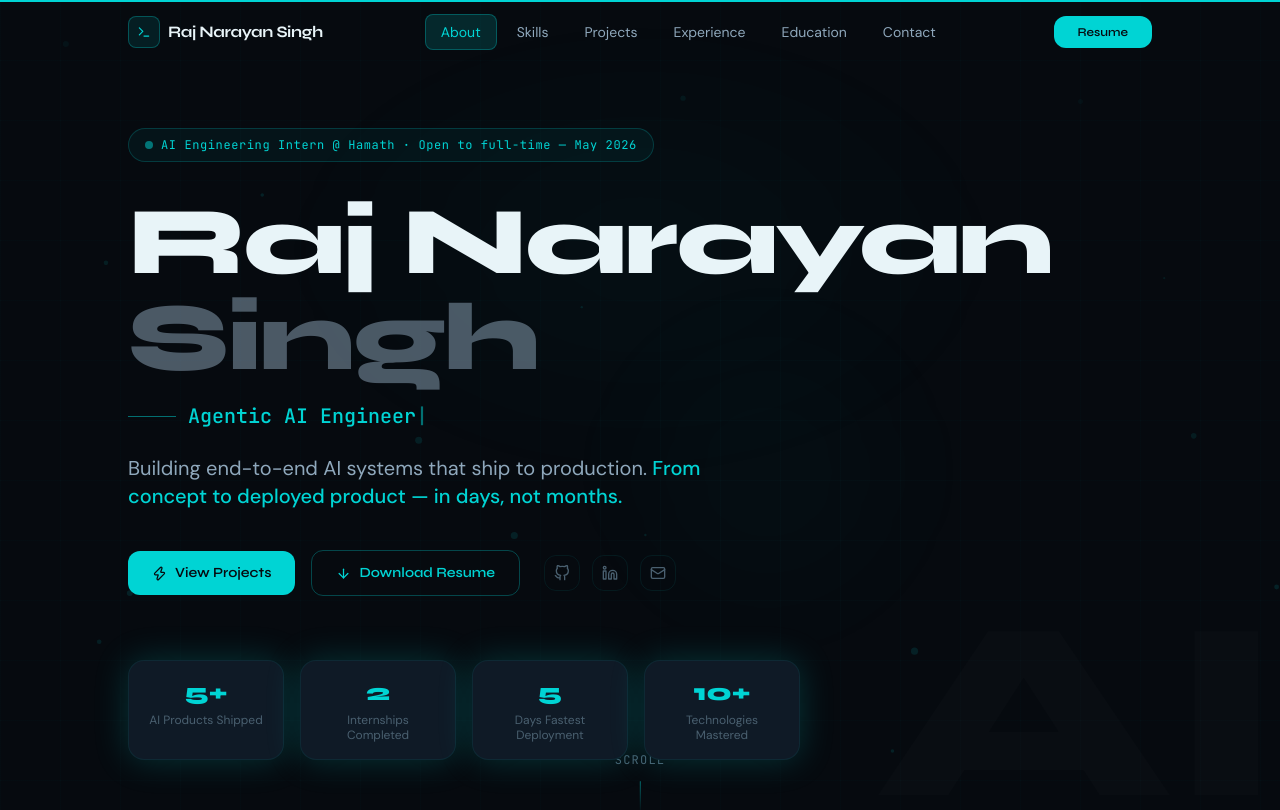
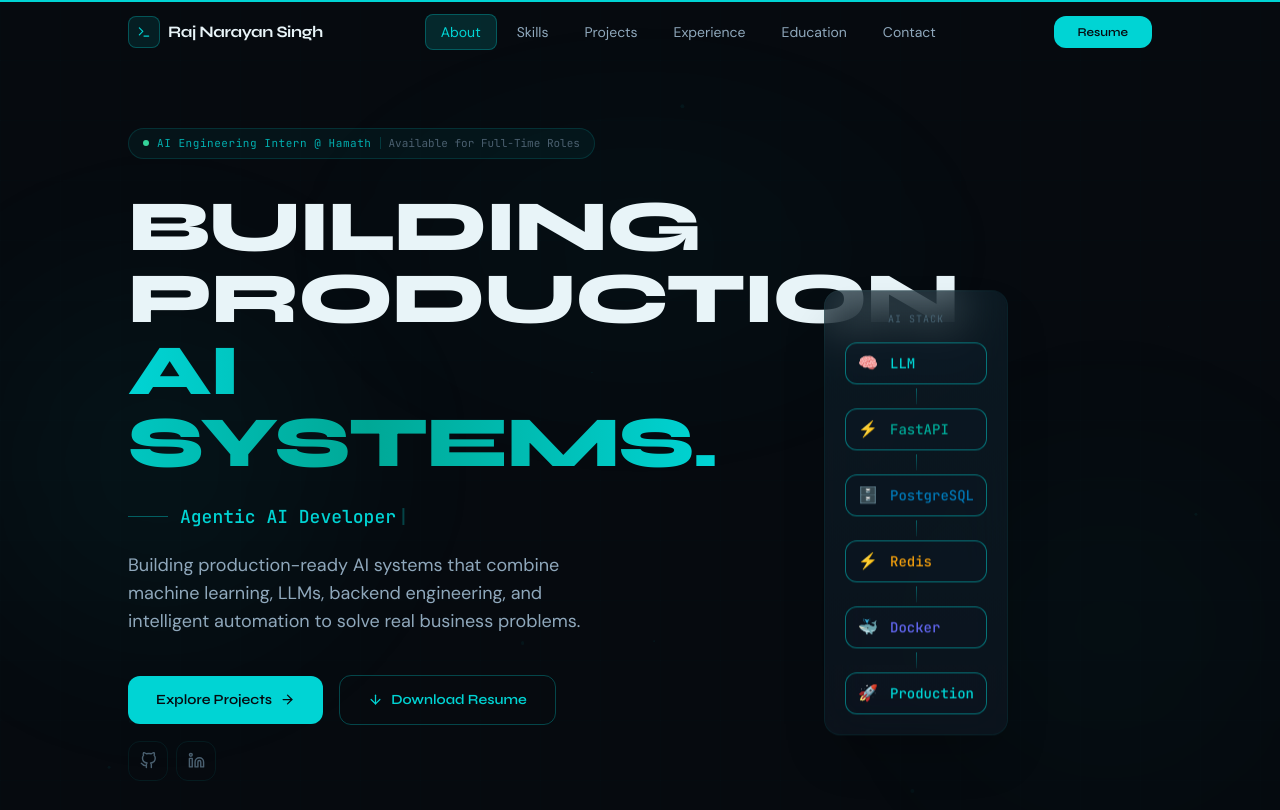
Before and after one commit to raj-singh1802/raj-portfolio, a React (Vite) app: page / in a window 1280 px wide. Shown: the top 810 px of the page. Built offline with nearby package versions, Linux system fonts and the light colour scheme.

Commit message:
Redesign hero section

```diff
--- a/src/components/Hero.jsx
+++ b/src/components/Hero.jsx
@@ -1,38 +1,107 @@
 import { useState, useEffect } from 'react';
 import { motion } from 'framer-motion';
-import { ArrowDown, Mail, Zap } from 'lucide-react';
+import { ArrowRight, ArrowDown } from 'lucide-react';
 import { Github, Linkedin } from './BrandIcons';
-import { personalInfo, stats } from '../data/portfolio';
+import { personalInfo } from '../data/portfolio';
 
 const ROLES = [
-  "AI/ML Engineer",
-  "Agentic AI Engineer",
-  "Backend Engineer",
-  "AI Product Builder",
-  "ML Engineer",
+  "AI Engineer",
+  "Agentic AI Developer",
+  "Backend AI Engineer",
+  "Machine Learning Engineer",
 ];
 
-const PARTICLES = Array.from({ length: 18 }, () => ({
-  x:        Math.random() * 100,
-  y:        Math.random() * 100,
-  size:     Math.random() * 4 + 2,
-  duration: Math.random() * 6 + 5,
-  delay:    Math.random() * 4,
+const PARTICLES = Array.from({ length: 12 }, () => ({
+  x: Math.random() * 100,
+  y: Math.random() * 100,
+  size: Math.random() * 3 + 1,
+  duration: Math.random() * 8 + 6,
+  delay: Math.random() * 5,
 }));
+
+const STACK_ITEMS = [
+  { label: 'LLM', icon: '🧠', color: '#00d4d4' },
+  { label: 'FastAPI', icon: '⚡', color: '#00a896' },
+  { label: 'PostgreSQL', icon: '🗄️', color: '#0077b6' },
+  { label: 'Redis', icon: '⚡', color: '#f59e0b' },
+  { label: 'Docker', icon: '🐳', color: '#6366f1' },
+  { label: 'Production', icon: '🚀', color: '#00d4d4' },
+];
+
+const HERO_STATS = [
+  { value: '7+', label: 'AI Systems' },
+  { value: '2', label: 'Internships' },
+  { value: '500+', label: 'Business Records' },
+  { value: 'Production', label: 'Ready' },
+];
 
 function Particle({ x, y, size, duration, delay }) {
   return (
     <motion.div
-      className="absolute rounded-full bg-accent-cyan/20"
+      className="absolute rounded-full bg-accent-cyan/15"
       style={{ left: `${x}%`, top: `${y}%`, width: size, height: size }}
       animate={{
-        y:       [0, -30, 0],
-        x:       [0, 10, -5, 0],
-        opacity: [0.2, 0.6, 0.2],
-        scale:   [1, 1.2, 1],
+        y: [0, -25, 0],
+        x: [0, 8, -4, 0],
+        opacity: [0.15, 0.4, 0.15],
       }}
       transition={{ duration, delay, repeat: Infinity, ease: 'easeInOut' }}
     />
+  );
+}
+
+function GradientBlob({ position, size, color, duration }) {
+  return (
+    <motion.div
+      className="absolute rounded-full pointer-events-none"
+      style={{
+        ...position,
+        width: size,
+        height: size,
+        background: `radial-gradient(circle, ${color} 0%, transparent 70%)`,
+        filter: 'blur(60px)',
+      }}
+      animate={{
+        x: [0, 30, -20, 0],
+        y: [0, -40, 20, 0],
+        scale: [1, 1.15, 0.9, 1],
+      }}
+      transition={{ duration, repeat: Infinity, ease: 'easeInOut' }}
+    />
+  );
+}
+
+function StackCard() {
+  return (
+    <motion.div
+      className="relative"
+      animate={{ y: [0, -12, 0] }}
+      transition={{ duration: 5, repeat: Infinity, ease: 'easeInOut' }}
+    >
+      <div className="relative bg-bg-card/60 backdrop-blur-xl border border-border-subtle rounded-2xl p-5 shadow-2xl">
+        <div className="absolute inset-0 rounded-2xl bg-gradient-to-b from-accent-cyan/[0.03] to-transparent pointer-events-none" />
+        <p className="text-[10px] font-mono text-text-muted uppercase tracking-widest mb-4 text-center">
+          AI Stack
+        </p>
+        <div className="space-y-0">
+          {STACK_ITEMS.map((item, i) => (
+            <div key={item.label}>
+              <div className="flex items-center gap-3 px-3 py-2 rounded-xl bg-bg-secondary/50 border border-border-subtle/50">
+                <span className="text-base">{item.icon}</span>
+                <span className="font-mono text-sm font-medium" style={{ color: item.color }}>
+                  {item.label}
+                </span>
+              </div>
+              {i < STACK_ITEMS.length - 1 && (
+                <div className="flex justify-center py-1">
+                  <div className="h-4 w-px bg-gradient-to-b from-accent-cyan/40 to-accent-cyan/10" />
+                </div>
+              )}
+            </div>
+          ))}
+        </div>
+      </div>
+    </motion.div>
   );
 }
 
@@ -46,7 +115,7 @@ export default function Hero() {
     let timeout;
 
     if (!isDeleting && displayed === current) {
-      timeout = setTimeout(() => setIsDeleting(true), 2200);
+      timeout = setTimeout(() => setIsDeleting(true), 2500);
     } else if (isDeleting && displayed === '') {
       setIsDeleting(false);
       setRoleIndex((i) => (i + 1) % ROLES.length);
@@ -56,7 +125,7 @@ export default function Hero() {
           ? current.slice(0, displayed.length - 1)
           : current.slice(0, displayed.length + 1)
         );
-      }, isDeleting ? 50 : 80);
+      }, isDeleting ? 40 : 70);
     }
     return () => clearTimeout(timeout);
   }, [displayed, isDeleting, roleIndex]);
@@ -69,7 +138,21 @@ export default function Hero() {
     <section className="relative min-h-screen flex flex-col justify-center overflow-hidden">
 
       {/* Grid background */}
-      <div className="absolute inset-0 grid-bg opacity-60" />
+      <div className="absolute inset-0 grid-bg opacity-40" />
+
+      {/* Gradient blobs */}
+      <GradientBlob
+        position={{ top: '15%', left: '-10%' }}
+        size="600px"
+        color="rgba(0,212,212,0.06)"
+        duration={12}
+      />
+      <GradientBlob
+        position={{ bottom: '10%', right: '-5%' }}
+        size="500px"
+        color="rgba(0,166,150,0.04)"
+        duration={15}
+      />
 
       {/* Particles */}
       <div className="absolute inset-0 pointer-events-none overflow-hidden">
@@ -77,133 +160,135 @@ export default function Hero() {
       </div>
 
       {/* Large decorative text */}
-      <div className="absolute right-0 bottom-0 text-[20vw] font-display font-black
-                      text-white/[0.015] select-none pointer-events-none leading-none">
+      <div className="absolute right-0 bottom-0 text-[18vw] font-display font-black
+                      text-white/[0.012] select-none pointer-events-none leading-none">
         AI
       </div>
 
-      {/* Accent orb */}
-      <motion.div
-        className="absolute top-1/3 right-1/4 w-96 h-96 rounded-full pointer-events-none"
-        style={{
-          background: 'radial-gradient(circle, rgba(0,212,212,0.06) 0%, transparent 70%)',
-          filter: 'blur(40px)',
-        }}
-        animate={{ scale: [1, 1.15, 1], opacity: [0.5, 0.8, 0.5] }}
-        transition={{ duration: 8, repeat: Infinity, ease: 'easeInOut' }}
-      />
+      <div className="relative z-10 section-padding pt-32 pb-20">
+        <div className="max-w-6xl mx-auto grid lg:grid-cols-2 gap-12 lg:gap-20 items-center">
 
-      <div className="relative z-10 section-padding pt-32 pb-20">
+          {/* Left column */}
+          <div className="min-w-0">
 
             {/* Status badge */}
             <motion.div
-          initial={{ opacity: 0, y: 20 }}
+              initial={{ opacity: 0, y: 16 }}
               animate={{ opacity: 1, y: 0 }}
-          transition={{ duration: 0.6 }}
-          className="inline-flex items-center gap-2 px-4 py-2 rounded-full
-                     bg-accent-cyan/5 border border-accent-cyan/20 mb-8"
+              transition={{ duration: 0.5 }}
+              className="inline-flex items-center gap-2 px-3.5 py-1.5 rounded-full
+                         bg-accent-cyan/5 border border-accent-cyan/15 mb-8"
             >
-          <span className="w-2 h-2 rounded-full bg-accent-cyan animate-pulse" />
-          <span className="text-xs font-mono text-accent-cyan tracking-wider">
-            AI Engineering Intern @ Hamath · Open to full-time — May 2026
+              <span className="w-1.5 h-1.5 rounded-full bg-emerald-400" />
+              <span className="text-[11px] font-mono text-accent-cyan/80 tracking-wider">
+                AI Engineering Intern @ Hamath
+              </span>
+              <span className="w-px h-3 bg-accent-cyan/20" />
+              <span className="text-[11px] font-mono text-text-muted">
+                Available for Full-Time Roles
               </span>
             </motion.div>
 
-        {/* Name */}
+            {/* Headline */}
             <motion.div
-          initial={{ opacity: 0, y: 30 }}
+              initial={{ opacity: 0, y: 24 }}
               animate={{ opacity: 1, y: 0 }}
-          transition={{ duration: 0.7, delay: 0.1 }}
+              transition={{ duration: 0.6, delay: 0.1 }}
             >
-          <h1 className="font-display font-black text-5xl md:text-6xl lg:text-7xl xl:text-8xl
-                         text-text-primary leading-[0.95] tracking-tight mb-4">
-            Raj Narayan
-            <span className="block text-text-secondary/50">
-              Singh
+              <h1 className="font-display font-black text-5xl sm:text-6xl md:text-7xl
+                             lg:text-[4rem] xl:text-[4.5rem] leading-[1.05] tracking-tight text-text-primary">
+                BUILDING
+                <br />
+                PRODUCTION
+                <br />
+                <span className="bg-gradient-to-r from-accent-cyan via-accent-teal to-accent-cyan
+                                 bg-clip-text text-transparent">
+                  AI SYSTEMS.
                 </span>
               </h1>
             </motion.div>
 
-        {/* Typewriter role */}
+            {/* Typewriter */}
             <motion.div
-          initial={{ opacity: 0, y: 20 }}
+              initial={{ opacity: 0, y: 16 }}
               animate={{ opacity: 1, y: 0 }}
-          transition={{ duration: 0.6, delay: 0.25 }}
-          className="flex items-center gap-3 mb-6"
+              transition={{ duration: 0.5, delay: 0.2 }}
+              className="flex items-center gap-3 mt-6 mb-5"
             >
-          <div className="h-px w-12 bg-accent-cyan/50" />
-          <span className="font-mono text-accent-cyan text-lg md:text-xl font-medium">
+              <div className="h-px w-10 bg-accent-cyan/40" />
+              <span className="font-mono text-accent-cyan text-base md:text-lg font-medium">
                 {displayed}
-            <span className="animate-pulse">|</span>
+                <motion.span
+                  animate={{ opacity: [1, 0] }}
+                  transition={{ duration: 0.6, repeat: Infinity }}
+                  className="ml-0.5"
+                >
+                  |
+                </motion.span>
               </span>
             </motion.div>
 
-        {/* Tagline */}
+            {/* Subtitle */}
             <motion.p
-          initial={{ opacity: 0, y: 20 }}
+              initial={{ opacity: 0, y: 16 }}
               animate={{ opacity: 1, y: 0 }}
-          transition={{ duration: 0.6, delay: 0.35 }}
-          className="max-w-xl text-text-secondary text-lg md:text-xl leading-relaxed mb-10"
+              transition={{ duration: 0.5, delay: 0.3 }}
+              className="text-text-secondary text-base md:text-lg leading-relaxed max-w-xl mb-10"
             >
-          {personalInfo.tagline}{' '}
-          <span className="text-accent-cyan font-medium">
-            {personalInfo.subTagline}
-          </span>
+              Building production-ready AI systems that combine machine learning, LLMs, backend engineering, and intelligent automation to solve real business problems.
             </motion.p>
 
             {/* CTAs */}
             <motion.div
-          initial={{ opacity: 0, y: 20 }}
+              initial={{ opacity: 0, y: 16 }}
               animate={{ opacity: 1, y: 0 }}
-          transition={{ duration: 0.6, delay: 0.45 }}
-          className="flex flex-wrap items-center gap-4 mb-16"
+              transition={{ duration: 0.5, delay: 0.4 }}
+              className="flex flex-wrap items-center gap-4 mb-12"
             >
-          <button onClick={scrollToProjects} className="btn-primary text-sm group">
-            <Zap size={15} className="group-hover:rotate-12 transition-transform" />
-            View Projects
+              <button onClick={scrollToProjects} className="btn-primary group text-sm px-7 py-3.5">
+                Explore Projects
+                <ArrowRight size={15} className="group-hover:translate-x-1 transition-transform" />
               </button>
-          <a href={personalInfo.resumeUrl} download className="btn-secondary text-sm">
+              <a href={personalInfo.resumeUrl} download className="btn-secondary text-sm px-7 py-3.5">
                 <ArrowDown size={15} />
                 Download Resume
               </a>
-          <div className="flex items-center gap-3 ml-2">
+              <div className="flex items-center gap-2">
                 <a href={personalInfo.github} target="_blank" rel="noopener noreferrer"
-              className="w-9 h-9 flex items-center justify-center rounded-xl border border-border-subtle
-                         text-text-muted hover:text-accent-cyan hover:border-border-active transition-all">
-              <Github size={16} />
+                  className="w-10 h-10 flex items-center justify-center rounded-xl border border-border-subtle
+                             text-text-muted hover:text-accent-cyan hover:border-border-active transition-all
+                             hover:bg-accent-glow">
+                  <Github size={17} />
                 </a>
                 <a href={personalInfo.linkedin} target="_blank" rel="noopener noreferrer"
-              className="w-9 h-9 flex items-center justify-center rounded-xl border border-border-subtle
-                         text-text-muted hover:text-accent-cyan hover:border-border-active transition-all">
-              <Linkedin size={16} />
-            </a>
-            <a href={`mailto:${personalInfo.email}`}
-              className="w-9 h-9 flex items-center justify-center rounded-xl border border-border-subtle
-                         text-text-muted hover:text-accent-cyan hover:border-border-active transition-all">
-              <Mail size={16} />
+                  className="w-10 h-10 flex items-center justify-center rounded-xl border border-border-subtle
+                             text-text-muted hover:text-accent-cyan hover:border-border-active transition-all
+                             hover:bg-accent-glow">
+                  <Linkedin size={17} />
                 </a>
               </div>
             </motion.div>
 
             {/* Stats */}
             <motion.div
-          initial={{ opacity: 0, y: 20 }}
+              initial={{ opacity: 0, y: 16 }}
               animate={{ opacity: 1, y: 0 }}
-          transition={{ duration: 0.6, delay: 0.55 }}
-          className="grid grid-cols-2 md:grid-cols-4 gap-4 max-w-2xl"
+              transition={{ duration: 0.5, delay: 0.5 }}
+              className="grid grid-cols-2 sm:grid-cols-4 gap-3 max-w-xl"
             >
-          {stats.map((stat, i) => (
+              {HERO_STATS.map((stat, i) => (
                 <motion.div
                   key={i}
-              initial={{ opacity: 0, scale: 0.9 }}
-              animate={{ opacity: 1, scale: 1 }}
-              transition={{ delay: 0.6 + i * 0.08 }}
-              className="card-base p-4 text-center glow-pulse"
+                  initial={{ opacity: 0, y: 12 }}
+                  animate={{ opacity: 1, y: 0 }}
+                  transition={{ delay: 0.55 + i * 0.06, duration: 0.4 }}
+                  className="bg-bg-card/50 border border-border-subtle rounded-xl p-3.5 text-center
+                             hover:border-border-active/50 transition-all"
                 >
-              <div className="font-display font-black text-2xl text-accent-cyan mb-1">
+                  <div className="font-display font-black text-xl text-accent-cyan mb-0.5">
                     {stat.value}
                   </div>
-              <div className="text-xs text-text-muted font-body leading-tight">
+                  <div className="text-[10px] text-text-muted font-mono uppercase tracking-wider">
                     {stat.label}
                   </div>
                 </motion.div>
@@ -212,20 +297,33 @@ export default function Hero() {
 
           </div>
 
+          {/* Right column — AI Stack Card */}
+          <motion.div
+            initial={{ opacity: 0, y: 30 }}
+            animate={{ opacity: 1, y: 0 }}
+            transition={{ duration: 0.7, delay: 0.35 }}
+            className="hidden lg:flex justify-center"
+          >
+            <StackCard />
+          </motion.div>
+
+        </div>
+      </div>
+
       {/* Scroll indicator */}
       <motion.div
         initial={{ opacity: 0 }}
         animate={{ opacity: 1 }}
-        transition={{ delay: 1.2 }}
+        transition={{ delay: 1.5 }}
         className="absolute bottom-8 left-1/2 -translate-x-1/2 flex flex-col items-center gap-2"
       >
-        <span className="text-xs font-mono text-text-muted tracking-widest uppercase">
+        <span className="text-[10px] font-mono text-text-muted/50 tracking-widest uppercase">
           scroll
         </span>
         <motion.div
           animate={{ y: [0, 8, 0] }}
           transition={{ duration: 1.5, repeat: Infinity }}
-          className="w-px h-8 bg-gradient-to-b from-accent-cyan/50 to-transparent"
+          className="w-px h-8 bg-gradient-to-b from-accent-cyan/30 to-transparent"
         />
       </motion.div>
 
```
Lines whose indentation alone changed are shown as unchanged.
